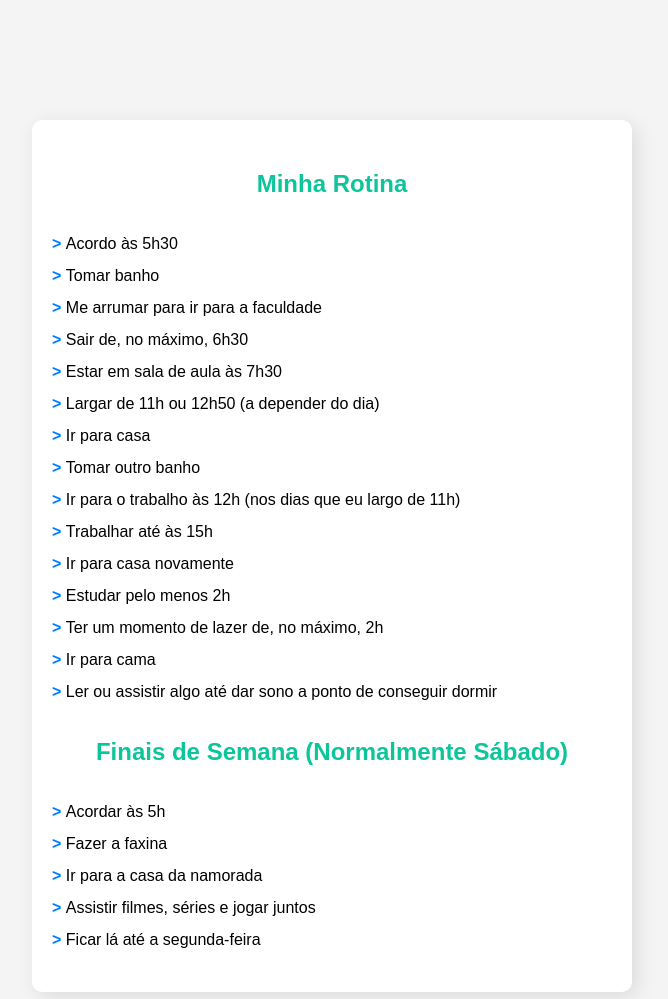
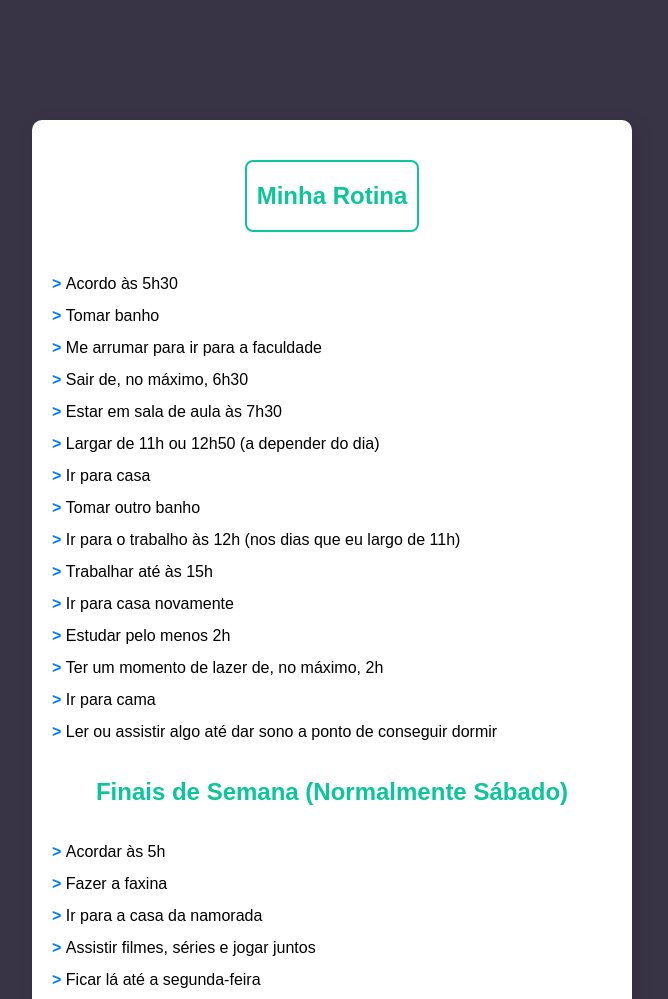
Before and after one commit to Edualex0/Rotina-CSS, a plain HTML site: page index.html in a window 1280 px wide. Shown: the top 999 px of the page, without its empty margins (308-976 px from the left). Drawn offline with Linux system fonts and the light colour scheme.

Commit message:
teste de caixa no título e cor de fundo

```diff
--- a/index.html
+++ b/index.html
@@ -11,10 +11,16 @@
             max-width: 600px;
             margin: 60px auto;
             padding: 60px;
-            background-color: #f4f4f4;
+            background-color: #393346;
         }
         h2 {
             color: #0cc59a;
+        }
+        .primeiro-titulo {
+            border: 2px solid #0cc59a;
+            padding: 10px;
+            display: inline-block;
+            border-radius: 8px;
         }
         .rotina {
             background: white;
@@ -34,8 +40,8 @@
     </style>
 </head>
 <body>
-    <div class = "rotina">
-        <center><h2>Minha Rotina</h2></center>
+    <div class="rotina">
+        <center><h2 class="primeiro-titulo">Minha Rotina</h2></center>
         <ul>
             <li>Acordo às 5h30</li>
             <li>Tomar banho</li>
@@ -62,5 +68,6 @@
             <li>Assistir filmes, séries e jogar juntos</li>
             <li>Ficar lá até a segunda-feira</li>
         </ul>
+    </div>
 </body>
 </html>
```
